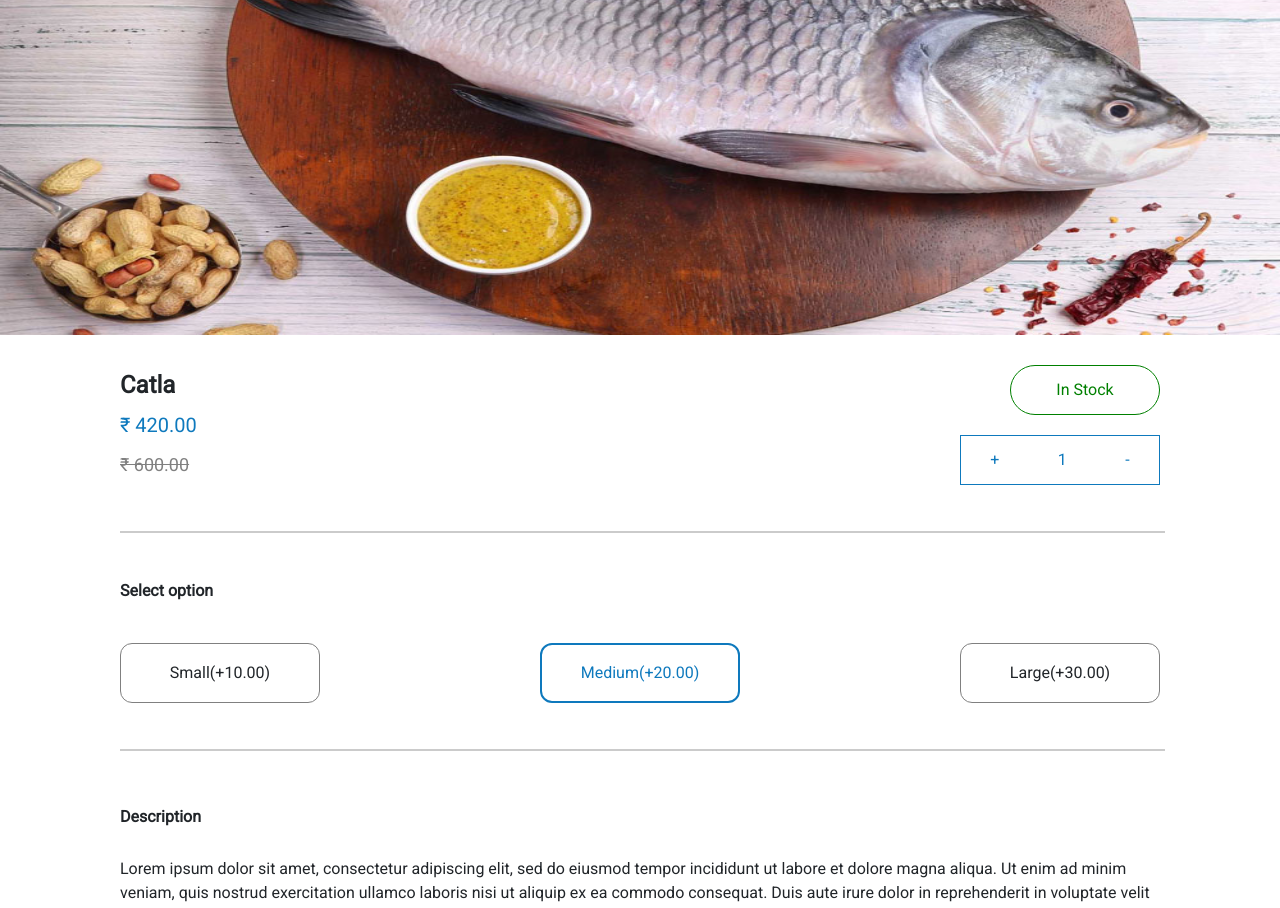
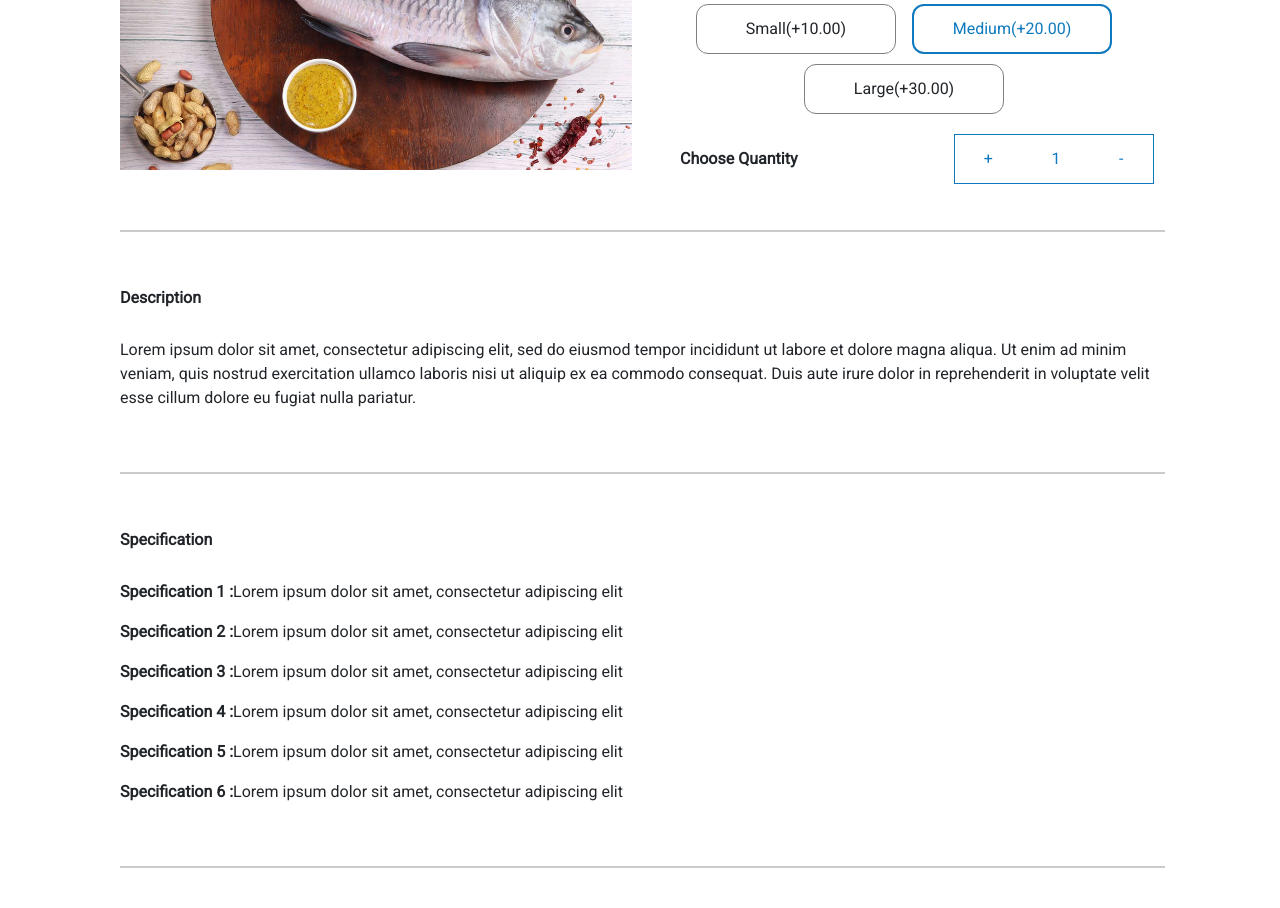
Before and after one commit to aarushi31/sea-basket, a React (Create React App) app: page /product/Catla in a window 1280 px wide. Shown: the part 300-1208 px from the top of the page. Built offline with nearby package versions, Linux system fonts and the light colour scheme.

Commit message:
Product page design fixed

```diff
--- a/src/components/Products/Product.css
+++ b/src/components/Products/Product.css
@@ -2,8 +2,7 @@
     width: 100vw;
 }
 .prod-img{
-    width: 100%;
-    height: 550px;
+    width: 40vw;
 }
 .details{
     width: 100vw;
@@ -17,11 +16,25 @@
     flex-direction: column;
     line-height: 40px;
 }
+.small-container{
+    display: flex;
+    width: 40vw;
+    flex-direction: column;
+    align-items: center;
+}
+.prod-deets{
+    width: 35vw;
+    display: flex;
+    justify-content: space-between;
+    padding: 0px 20px;
+}
 
 .buy{
     display: flex;
     flex-direction: column;
-    line-height: 70px;
+    line-height: 10px;
+    width: 35vw;
+
 }
 .stock{
     width: 150px;
@@ -60,18 +73,20 @@
 }
 
 .options{
-    width: 100%;
+    width: 35vw;
     display: flex;
-    justify-content: space-between;
+    flex-wrap: wrap;
+    justify-content: space-evenly;
     align-items: center;
-    margin-top: 40px;
+
 }
 
 .opt{
     border: 1px solid grey;
     width: 200px;
     border-radius: 12px;
-    height: 60px;
+    height: 50px;
+    margin-top: 10px;
     display: flex;
     align-items: center;
     justify-content: center;
@@ -94,3 +109,41 @@
     padding: 10px 0px;
     flex-wrap: wrap;
 }
+
+.buy-buttons{
+    width: 100vw;
+    padding: 30px 120px;
+    display: flex;
+    justify-content: space-between;
+    align-items: center;
+}
+.button{
+    width: 30vw;
+    text-align: center;
+    height: 40px;
+    border-radius: 12px;
+}
+
+.add-to-cart{
+    background-color: white;
+    border: 2px solid #0E79BD;
+    outline: none;
+    color: #0E79BD;
+}
+.buyNow{
+    background-color: #0E79BD;
+    color: white;
+    border: none;
+}
+.amt-container{
+    width: 37vw;
+    display: flex;
+    justify-content: space-between;
+    flex-wrap: wrap;
+}
+
+@media screen and (max-width:760px) {
+    .details,.prod-deets{
+        flex-direction: column;
+    }
+}
--- a/src/components/Products/Product.js
+++ b/src/components/Products/Product.js
@@ -29,31 +29,51 @@ function Product() {
     return (
         <div>
         <div className="prod-container">
+
+            <div className="details">
             <img src={katla} alt="Product image" className="prod-img"/>
-            <div className="details">
-                <div className="name-price">
-                    <span style={{fontSize:"24px",fontWeight:"600"}}>{name}</span>
-                    <span style={{fontSize:"20px",color:'#0E79BD'}}>₹ {price+extra}.00</span>
-                    <span style={{fontSize:'18px',color:'gray',textDecoration:'line-through'}}>₹ 600.00</span>
+                <div className="small-container">
+                <div className="prod-deets">
+                    <div className="name-price">
+                        <span style={{fontSize:"24px",fontWeight:"600"}}>{name}</span>
+                        <span style={{fontSize:"20px",color:'#0E79BD'}}>₹ {price+extra}.00</span>
+                        <span style={{fontSize:'18px',color:'gray',textDecoration:'line-through'}}>₹ 600.00</span>
+
+                    </div>
+                    <span className="stock">In Stock</span>
                 </div>
+                <hr style={{width:'100%',background:'black',marginLeft:'20px'}}/>
+
+
                 <div className="buy">
-                    <span className="stock">In Stock</span>
+                    {/* <span className="stock">In Stock</span>
                     <div className="addProd">
                         <span onClick={()=>setamt(amt+1)} style={{cursor:"pointer"}}>+</span>
                         <span>{amt}</span>
                         <span onClick={decrease} style={{cursor:"pointer"}}>-</span>
-                    </div>
-                </div>
-            </div>
-            <hr className="hrLine"/>
-            <div className="option-container">
-                <p style={{fontWeight:'600'}}>Select option</p>
+                    </div> */}
+                    <p style={{fontWeight:'600'}}>Select option</p>
                 <div className="options">
                     <span className={`opt ${extra===10 ? "activeOpt":""}`} onClick={()=>handlePrice(10)}>Small(+10.00)</span>
                     <span className={`opt ${extra===20 ? "activeOpt":""}`} onClick={()=>handlePrice(20)}>Medium(+20.00)</span>
                     <span className={`opt ${extra===30 ? "activeOpt":""}`} onClick={()=>handlePrice(30)}>Large(+30.00)</span>
                 </div>
+                {/* <hr style={{width:'40vw',background:'black',marginRight:'40px'}}/> */}
+                <div className="amt-container">
+                <span style={{fontWeight:'600',position:'relative',top:'40px'}}>Choose Quantity</span>
+                <div className="addProd">
+                    <span onClick={()=>setamt(amt+1)} style={{cursor:"pointer"}}>+</span>
+                    <span>{amt}</span>
+                    <span onClick={decrease} style={{cursor:"pointer"}}>-</span>
+                </div>
+                </div>
+                </div>
+                </div>
             </div>
+            {/* <hr className="hrLine"/>
+            <div className="option-container">
+
+            </div> */}
             <hr className="hrLine"/>
             <div className="description">
                 <p style={{fontWeight:'600',lineHeight:'40px'}}>Description</p>
@@ -70,6 +90,10 @@ function Product() {
                 <p><b>Specification 6 :</b>Lorem ipsum dolor sit amet, consectetur adipiscing elit</p>
             </div>
             <hr className="hrLine"/>
+            <div className="buy-buttons">
+                <button className="button add-to-cart">Add to cart</button>
+                <button className="button buyNow">Buy now</button>
+            </div>
             <div className="similar">
                 <p style={{fontWeight:'600',lineHeight:'40px'}}>View similar products</p>
                 <div className="similar-products">
```
